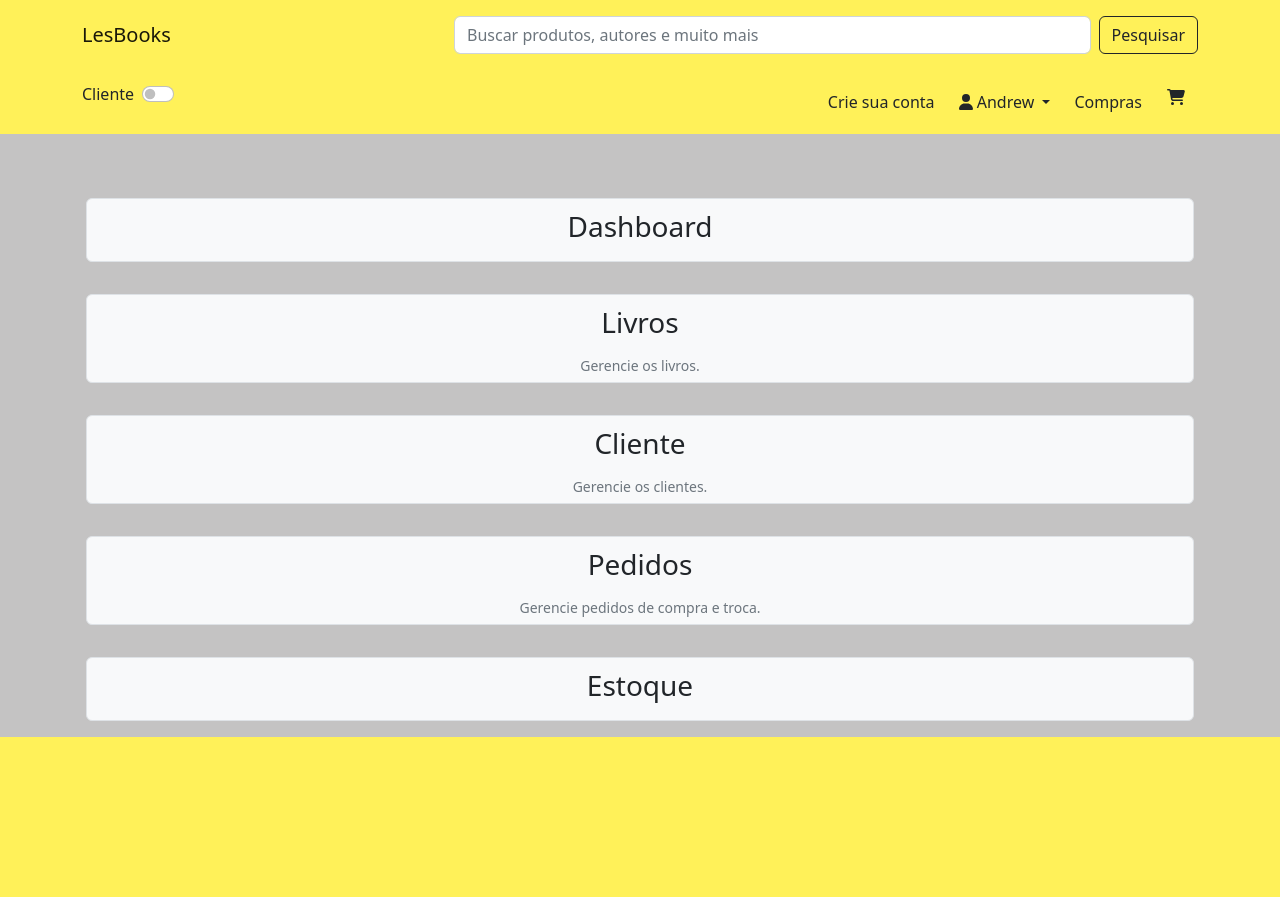
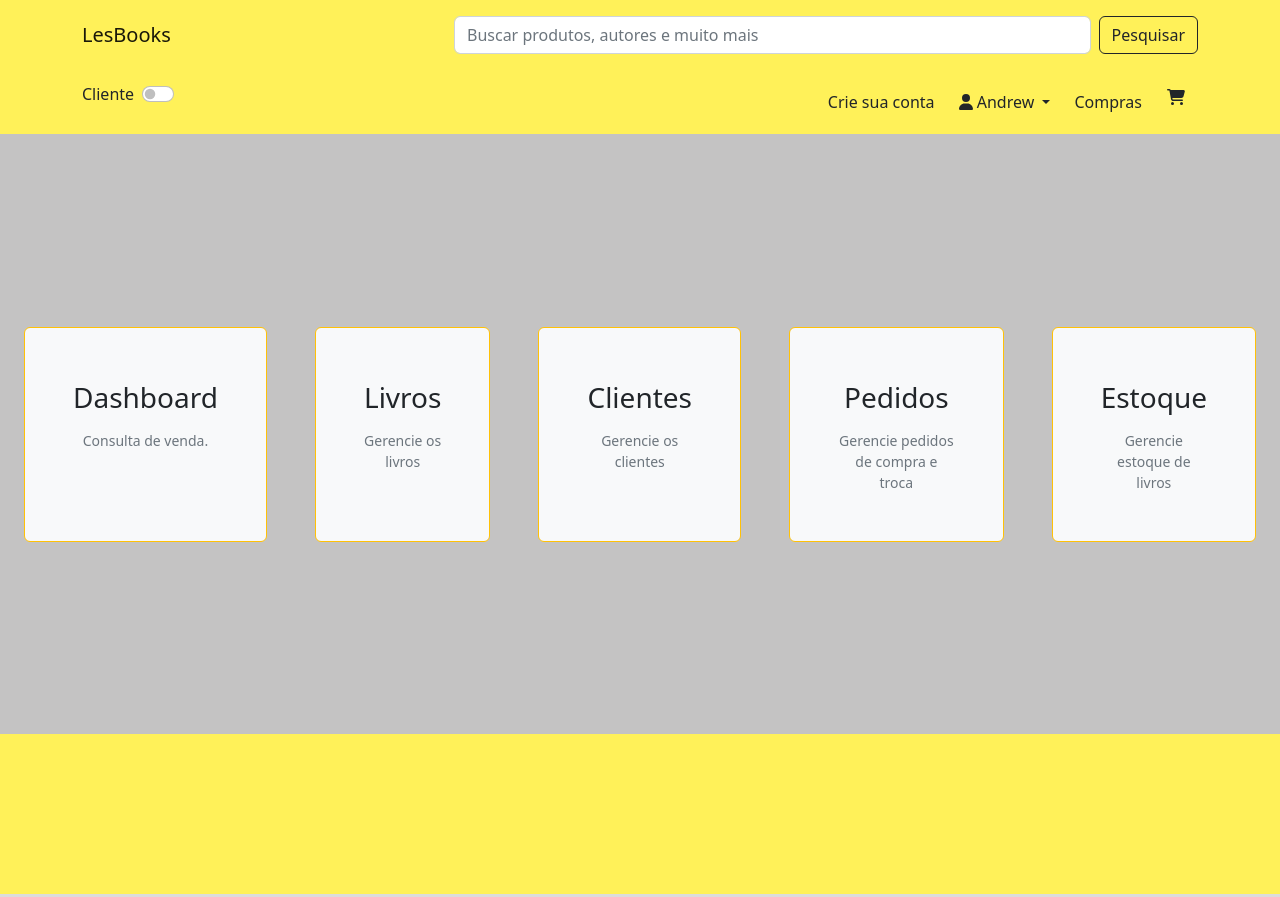
Before and after one commit to M3gnow/src-front-ecommerce-books, a Vue app: page /adm in a window 1280 px wide. Built offline with nearby package versions, Linux system fonts and the light colour scheme.

Commit message:
feat: create view for list books and list clients

```diff
--- a/src/router/index.js
+++ b/src/router/index.js
@@ -26,6 +26,8 @@ import AdminOrdersView from '../views/AdminOrdersView'
 import AdminDetailOrderView from '../views/AdminDetailOrderView'
 import DashboardView from  '../views/DashboardView'
 import SelectDateDashboardView from  '../views/SelectDateDashboardView'
+import AdmListBooksView from  '../views/AdmListBooksView'
+import AdmListClientesView from  '../views/AdmListClientesView'
 
 
 const router = createRouter({
@@ -170,7 +172,17 @@ const router = createRouter({
       path: '/dashboard/:initMounth/:initYear/:endMounth/:endYear',
       name: 'dashboard',
       component: DashboardView
-    }
+    },
+    {
+      path: '/adm/books',
+      name: 'AdmListBooks',
+      component: AdmListBooksView
+    },
+    {
+      path: '/adm/clientes',
+      name: 'AdmListClientes',
+      component: AdmListClientesView
+    },
 
     // { path: '/dashboard', component: Dashboard, meta: { authorization:  false } },
     // { path: '/passengers', component: Passengers, meta: { authorization:  false } },
--- a/src/services/modules/clientService.js
+++ b/src/services/modules/clientService.js
@@ -12,3 +12,7 @@ export const changePasswordByClientId = (data) =>
     axiosInstance.post(`${apiLesbookClientPassword}`, data)
         .then((res) => Promise.resolve(res.data))
         .catch((error) => Promise.reject(error))
+
+export const getAllClientes = () => axiosInstance.get(apiLesbookClient)
+    .then((res) => Promise.resolve(res.data))
+    .catch((error) => Promise.reject(error))
--- /dev/null
+++ b/src/views/AdmListBooksView.vue
@@ -0,0 +1,79 @@
+<template>
+    <div class="container card mt-3 p-4 cardForm">
+
+        <div class="form-label fs-3">
+            <div class="d-flex justify-content-between">
+                <div>
+                    Lista de Livros
+                </div>
+
+                <!-- <div class="d-flex justify-content-between">
+                    <button type="button" class="btn btn-warning m-1">Compras</button>
+                    <button type="button" class="btn btn-warning m-1">Trocas</button>
+                </div> -->
+            </div>
+        </div>
+
+        <table class="table table-hover table-dark mt-3">
+            <thead>
+                <tr>
+                    <th scope="col">Livro</th>
+                    <th scope="col">Author</th>
+                    <th scope="col">Editora</th>
+                    <th scope="col">Data de publicação</th>
+                    <th scope="col">Quantidade em Estoque</th>
+                    <th scope="col">Ações</th>
+                </tr>
+            </thead>
+            <tbody>
+                <tr v-for="book in books" v-bind:key="book.id">
+                    <td>{{ book.title }}</td>
+                    <td>{{ book.author.description }}</td>
+                    <td>{{ book.publisher.description  }}</td>
+                    <td>{{ formatDate(book.publicationYear)  }}</td>
+                    <td class="text-center">{{ book.stock.quantity  }}</td>
+                    <td>
+                        <RouterLink class="btn btn-danger" :to="{ path: `/adm/orders/{{ book.id }}` }">Inativar</RouterLink>
+                    </td>
+                </tr>
+            </tbody>
+        </table>
+    </div>
+</template>
+
+<script>
+import { getAllBooks } from './../services/modules/bookService'
+
+export default {
+    name: 'AdmListBooksView',
+    data () {
+        const books = [];
+        return { books }
+    },
+    methods: {
+        formatDate(dateForFormat) {
+            const dateTime = new Date(dateForFormat);
+            const day = dateTime.getDay() > 9 ? dateTime.getDay() : `0${dateTime.getDay()}`;
+            const mounth = (dateTime.getMonth() + 1) <= 9 ? `0${dateTime.getMonth() + 1}` : dateTime.getMonth() + 1;
+            const year = dateTime.getFullYear();
+            const hours = dateTime.getHours();
+            const minutes = dateTime.getMinutes() <= 9 ? `0${dateTime.getMinutes()}` : dateTime.getMinutes();
+
+            const date = `${day}/${mounth}/${year}`
+
+            return date;
+        },
+    },
+    mounted() {
+        getAllBooks()
+            .then((result) => {
+                this.books = result;
+            }).catch(() => {
+
+            })
+    }
+}
+</script>
+<style>
+
+</style>
--- /dev/null
+++ b/src/views/AdmListClientesView.vue
@@ -0,0 +1,84 @@
+<template>
+    <div class="container card mt-3 p-4 cardForm">
+
+        <div class="form-label fs-3">
+            <div class="d-flex justify-content-between">
+                <div>
+                    Lista de Clientes
+                </div>
+
+                <!-- <div class="d-flex justify-content-between">
+                    <button type="button" class="btn btn-warning m-1">Compras</button>
+                    <button type="button" class="btn btn-warning m-1">Trocas</button>
+                </div> -->
+            </div>
+        </div>
+
+        <table class="table table-hover table-dark mt-3">
+            <thead>
+                <tr>
+                    <th scope="col">Cliente</th>
+                    <th scope="col">Gênero</th>
+                    <th scope="col">Celular</th>
+                    <th scope="col">Data de Nascimento</th>
+                    <th scope="col">E-mail</th>
+                    <th scope="col">Ações</th>
+                </tr>
+            </thead>
+            <tbody>
+                <tr v-for="cliente in clientes" v-bind:key="cliente.id">
+                    <td>{{ cliente.name }}</td>
+                    <td>{{ cliente.gender === 'M' ? 'Homem' : 'Mulher' }}</td>
+                    <td>{{ formatPhoneClient(cliente.phone)  }}</td>
+                    <td>{{ formatDate(cliente.birth)  }}</td>
+                    <td>{{ cliente.user.email  }}</td>
+                    <td>
+                        <RouterLink class="btn btn-danger" :to="{ path: `/adm/orders/{{ cliente.id }}` }">Inativar</RouterLink>
+                    </td>
+                </tr>
+            </tbody>
+        </table>
+    </div>
+</template>
+
+<script>
+import { getAllClientes } from './../services/modules/clientService'
+export default {
+    name: 'AdmListClientesView',
+    data () {
+        const orders = [];
+        const clientes = [];
+
+        return { orders, clientes }
+    },
+    methods: {
+        formatDate(dateForFormat) {
+            const dateTime = new Date(dateForFormat);
+            const day = dateTime.getDay() > 9 ? dateTime.getDay() : `0${dateTime.getDay()}`;
+            const mounth = (dateTime.getMonth() + 1) <= 9 ? `0${dateTime.getMonth() + 1}` : dateTime.getMonth() + 1;
+            const year = dateTime.getFullYear();
+            const hours = dateTime.getHours();
+            const minutes = dateTime.getMinutes() <= 9 ? `0${dateTime.getMinutes()}` : dateTime.getMinutes();
+
+            const date = `${day}/${mounth}/${year} - ${hours}:${minutes}`
+
+            return date;
+        },
+        formatPhoneClient(phoneData) {
+            return `(${phoneData.ddd}) ${phoneData.phoneNumber}`
+        }
+
+    },
+    mounted() {
+        getAllClientes()
+            .then((result) => {
+                this.clientes = result;
+            }).catch(() => {
+
+            })
+    }
+}
+</script>
+<style>
+
+</style>
--- a/src/views/AdministratorPanelView.vue
+++ b/src/views/AdministratorPanelView.vue
@@ -1,41 +1,39 @@
 <template>
-        <div class="bg">
-        <div class="container">
-            <br>
-            <br>
-            <div class="">
-                <div class="row d-flex justify-content-between p-3">
-                    <router-link to="/dashboard" type="button" class="btn btn-light border text-reset">
+    <div class="d-flex justify-content-center align-items-center bg">
+        <div class="d-flex justify-content-center">
+            <div class="d-flex justify-content-between p-4">
+                <router-link to="/dashboard" type="button" class="btn btn-light border border-warning text-reset p-5">
                     <label for="basic-url" class="form-label fs-3">Dashboard</label>
+                    <div class="form-text">Consulta de venda.</div>
                 </router-link>
             </div>
 
-                <div class="row d-flex justify-content-between p-3">
-                    <router-link to="/" type="button" class="btn btn-light border text-reset">
+            <div class="d-flex justify-content-between p-4">
+                <router-link to="/adm/books" type="button" class="btn btn-light border border-warning text-reset p-5">
                     <label for="basic-url" class="form-label fs-3">Livros</label>
-                        <div class="form-text">Gerencie os livros.</div>
+                    <div class="form-text">Gerencie os livros</div>
                 </router-link>
             </div>
 
-                <div class="row d-flex justify-content-between p-3">
-                    <router-link to="/" type="button" class="btn btn-light border text-reset">
-                        <label for="basic-url" class="form-label fs-3">Cliente</label>
-                        <div class="form-text">Gerencie os clientes.</div>
+            <div class="d-flex justify-content-between p-4">
+                <router-link to="/adm/clientes" type="button" class="btn btn-light border border-warning text-reset p-5">
+                    <label for="basic-url" class="form-label fs-3">Clientes</label>
+                    <div class="form-text">Gerencie os clientes</div>
                 </router-link>
             </div>
 
-                <div class="row d-flex justify-content-between p-3">
-                    <router-link to="/adm/orders" type="button" class="btn btn-light border text-reset">
+            <div class="d-flex justify-content-between p-4">
+                <router-link to="/adm/orders" type="button" class="btn btn-light border border-warning text-reset p-5">
                     <label for="basic-url" class="form-label fs-3">Pedidos</label>
-                        <div class="form-text">Gerencie pedidos de compra e troca.</div>
+                    <div class="form-text">Gerencie pedidos de compra e troca</div>
                 </router-link>
             </div>
 
-                <div class="row d-flex justify-content-between p-3">
-                    <router-link to="/" type="button" class="btn btn-light border text-reset">
+            <div class="d-flex justify-content-between p-4">
+                <router-link to="/" type="button" class="btn btn-light border border-warning text-reset p-5">
                     <label for="basic-url" class="form-label fs-3">Estoque</label>
+                    <div class="form-text">Gerencie estoque de livros</div>
                 </router-link>
-                </div>
             </div>
         </div>
     </div>
@@ -48,7 +46,8 @@ export default{
 </script>
 
 <style>
-.bg{
+.bg {
     background-color: rgba(94, 91, 91, 0.192);
+    min-height: 600px !important;
 }
 </style>
```
Lines whose indentation alone changed are shown as unchanged.
